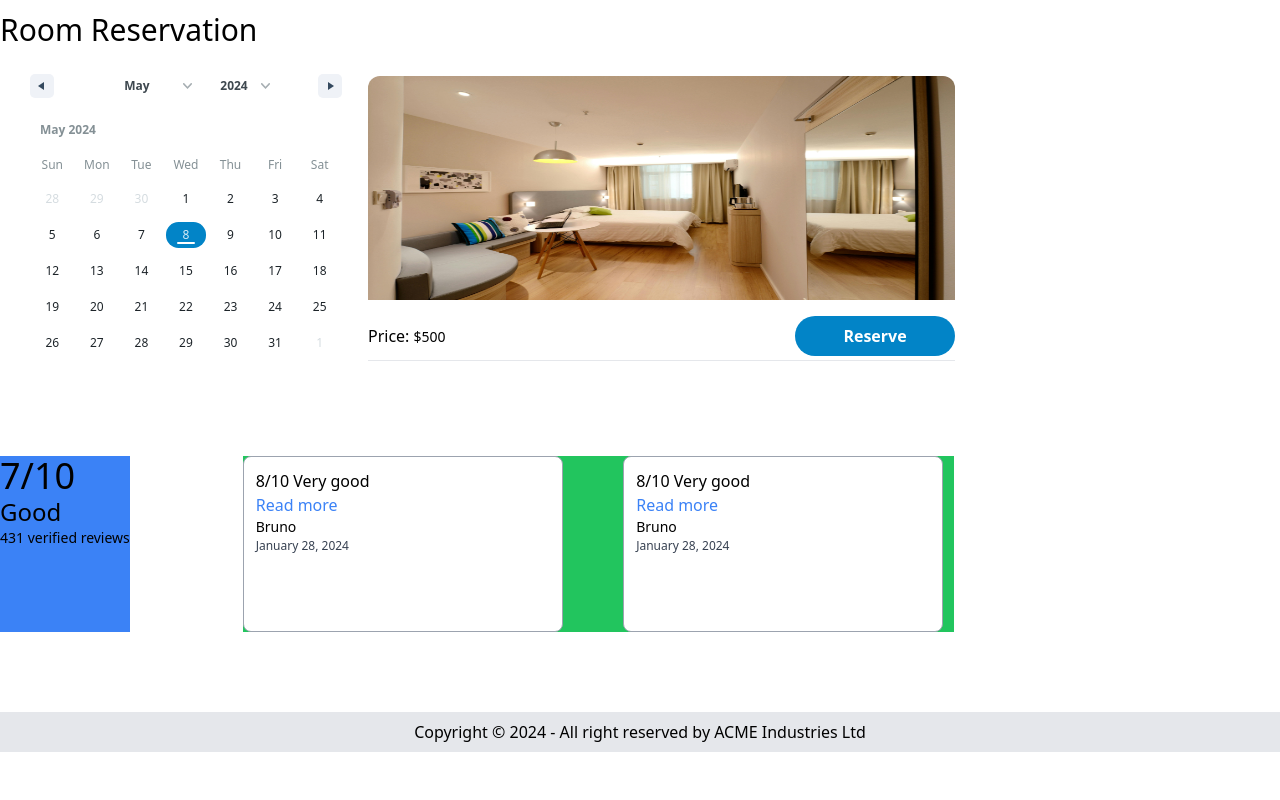
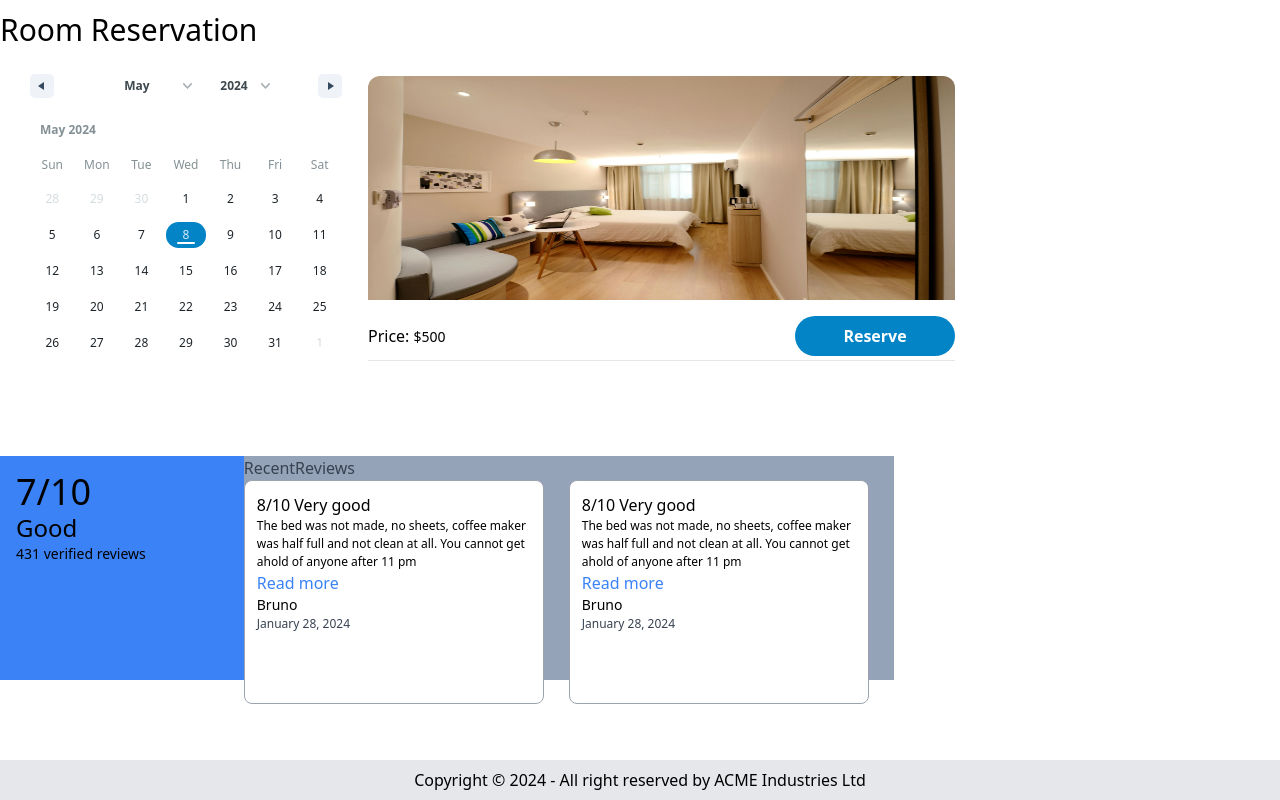
Before and after one commit to shrabanchakma/OneGoodStay, a React (Vite) app in the folder Client/Client/: page / in a window 1280 px wide. Shown: the part 1878-2678 px from the top of the page. Before the commit the page ends 2630 px from the top, so only its background shows below. Built offline with nearby package versions, Linux system fonts and the light colour scheme.

Commit message:
added review slider with buttons

```diff
--- a/Client/Client/src/components/Rooms/RoomReview/RoomReview.jsx
+++ b/Client/Client/src/components/Rooms/RoomReview/RoomReview.jsx
@@ -1,18 +1,60 @@
 import { Swiper, SwiperSlide } from "swiper/react";
 import RoomReviewBox from "./RoomReviewBox";
+import ContainerTwo from "../../Shared/ContainerTwo";
+import { useState } from "react";
+import { CiCircleChevRight, CiCircleChevLeft } from "react-icons/ci";
 const RoomReview = () => {
+  const [swiperInstance, setSwiperInstance] = useState(null);
+  const [isVisible, setIsVisible] = useState(false);
+  const handleMouseEnter = () => {
+    setIsVisible(true);
+  };
+  const handleMouseLeave = () => {
+    setIsVisible(false);
+  };
+  console.log(swiperInstance);
   return (
-    <div className="flex items-center h-44 my-20 w-5/6">
+    <ContainerTwo>
+      <div className="flex items-center h-56 my-20 ">
         {/* average review / review stat / total review */}
-      <div className="h-full  flex flex-col justify-start bg-blue-500">
+        <div className="h-full w-1/4 flex flex-col justify-start p-4 bg-blue-500">
           <h1 className="text-4xl font-medium">7/10</h1>
           <h2 className="text-2xl font-medium">Good</h2>
           <p className="text-sm">431 verified reviews </p>
         </div>
+
+        <div className="w-2/3 h-full relative bg-slate-400">
+          <h1 className="font-medium text-gray-700">RecentReviews</h1>
+          <button
+            onMouseEnter={handleMouseEnter}
+            onMouseLeave={handleMouseLeave}
+            className={` ${
+              isVisible ? "opacity-100" : "opacity-0    "
+            } absolute left-0 top-1/2 z-10 bg-white rounded-full transition-opacity ease-in duration-150`}
+            onClick={() => swiperInstance.slidePrev()}
+          >
+            <CiCircleChevLeft className="text-sky-700 text-4xl" />
+          </button>
+          <button
+            onMouseEnter={handleMouseEnter}
+            onMouseLeave={handleMouseLeave}
+            className={` ${
+              isVisible ? "opacity-100" : "opacity-0    "
+            } absolute right-0 top-1/2 z-10 bg-white rounded-full transition-opacity ease-in duration-150`}
+            onClick={() => swiperInstance.slideNext()}
+          >
+            <CiCircleChevRight className="text-sky-700 text-4xl" />
+          </button>
+          <div
+            onMouseEnter={handleMouseEnter}
+            onMouseLeave={handleMouseLeave}
+            className="h-full w-full"
+          >
             <Swiper
-        spaceBetween={50}
+              spaceBetween={0}
               slidesPerView={2}
-        className="h-full w-2/3 bg-green-500"
+              onSwiper={(swiper) => setSwiperInstance(swiper)}
+              className="h-full"
             >
               <SwiperSlide>
                 <RoomReviewBox />
@@ -31,6 +73,9 @@ const RoomReview = () => {
               </SwiperSlide>
             </Swiper>
           </div>
+        </div>
+      </div>
+    </ContainerTwo>
   );
 };
 
--- a/Client/Client/src/components/Rooms/RoomReview/RoomReviewBox.jsx
+++ b/Client/Client/src/components/Rooms/RoomReview/RoomReviewBox.jsx
@@ -1,11 +1,15 @@
 const RoomReviewBox = () => {
   // review box
   return (
-    <div className="h-full w-80 bg-white rounded-lg border-[1px] border-gray-400 space-y-4">
+    <div className="h-full w-[300px] bg-white rounded-lg border-[1px] border-gray-400 space-y-4">
       <div className="p-3">
         {/* review heading and description */}
         <div>
           <h1 className="font-medium ">8/10 Very good</h1>
+          <p className="text-[12px]">
+            The bed was not made, no sheets, coffee maker was half full and not
+            clean at all. You cannot get ahold of anyone after 11 pm
+          </p>
           <p className="text-blue-500 ">Read more</p>
         </div>
         <div>
```
Lines whose indentation alone changed are shown as unchanged.
